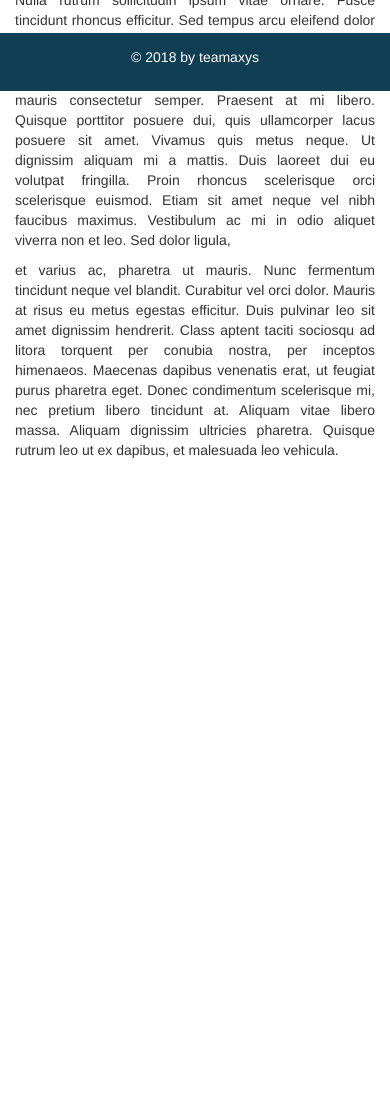
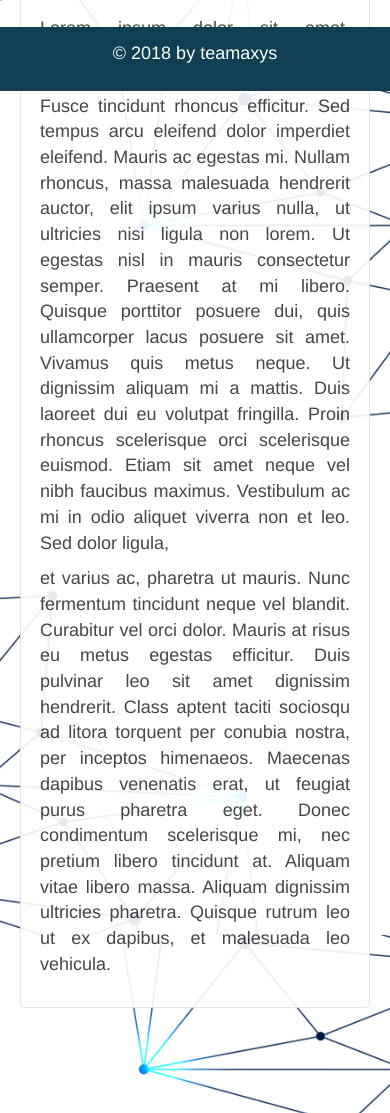
Before and after one commit to kdsuneraavinash/events, a PHP site: page / in a window 390 px wide. Shown: the part 753-1866 px from the top of the page. Before the commit the page ends 1211 px from the top, so only its background shows below. Run offline with PHP 8.4, Linux system fonts and the light colour scheme; some libraries are stand-ins or nearby versions.

Commit message:
Added a background image

```diff
--- a/about.html
+++ b/about.html
@@ -37,8 +37,8 @@
 
 
   <!-- Content -->
-  <div class="container center text-center" id="about_content">
-    <div class="jumbotron" id="about_us_text">
+  <div class="container text-center" id="about_content">
+    <div class="jumbotron well" id="about_us_text">
       <h2>
         About Us
       </h2>
--- a/css/stylesheet.css
+++ b/css/stylesheet.css
@@ -3,6 +3,14 @@
 Content
 -----------------------------------------------
 */
+
+body{
+  background-image: url("../images/background.jpg");
+  background-repeat: no-repeat;
+  background-size: cover;
+  background-position: center;
+  background-attachment: fixed;
+}
 
 h2 {
   font-weight: 800;
@@ -12,26 +20,43 @@ h3 {
   font-weight: 800;
 }
 
+p{
+  font-size: 18px;
+}
+
+.well{
+  margin: 5px;
+  background-color: #fff !important;
+}
+
 #home_content {
   margin-bottom: 100px;
+  opacity: 0.9;
 }
 
 #about_content {
   margin-bottom: 100px;
-  background-color: #103f54;
+}
+
+#welcome_text {
+  margin-top: 5%;
 }
 
 #about_us_text {
   width: 75%;
-  background-color: #fff;
-  border-radius: 20px;
   margin: 10%;
   opacity: 0.8;
+}
+
+#welcome_img{
+  margin-top: 5%;
+  width: 100%;
 }
 
 #logo_img{
   width: 30%;
 }
+
 /*
 -----------------------------------------------
 Navigation bar
--- a/index.html
+++ b/index.html
@@ -37,19 +37,20 @@
 
 
   <!-- Content -->
-  <div class="container text-justify" id="home_content">
+  <div class="container" id="home_content">
+    <div class="well text-justify">
       <div class="row">
-      <div class="col-sm-6">
+        <div class="col-sm-6" id="welcome_highlight">
           <h3>
             Lorem ipsum dolor sit amet, consectetur adipiscing elit. Aenean sit amet orci volutpat, tincidunt tellus at, mollis ligula. Aenean arcu augue, placerat sit amet porttitor.
           </h3>
-        <img id="welcome_img" class=".img-responsive img-rounded" src="https://picsum.photos/400/300/?random" alt="Welcome Image" width="100%" />
+          <img id="welcome_img" class=".img-responsive img-rounded" src="https://picsum.photos/400/300/?random" alt="[Welcome Image]"/>
         </div>
-      <div class="col-sm-6">
+        <div class="col-sm-6" id="welcome_text">
           <p>
             Lorem ipsum dolor sit amet, consectetur adipiscing elit. Nulla rutrum sollicitudin ipsum vitae ornare. Fusce tincidunt rhoncus efficitur. Sed tempus arcu eleifend dolor imperdiet eleifend. Mauris ac egestas mi. Nullam rhoncus, massa malesuada hendrerit
-          auctor, elit ipsum varius nulla, ut ultricies nisi ligula non lorem. Ut egestas nisl in mauris consectetur semper. Praesent at mi libero. Quisque porttitor posuere dui, quis ullamcorper lacus posuere sit amet. Vivamus quis metus neque. Ut dignissim
-          aliquam mi a mattis. Duis laoreet dui eu volutpat fringilla. Proin rhoncus scelerisque orci scelerisque euismod. Etiam sit amet neque vel nibh faucibus maximus. Vestibulum ac mi in odio aliquet viverra non et leo. Sed dolor ligula,
+            auctor, elit ipsum varius nulla, ut ultricies nisi ligula non lorem. Ut egestas nisl in mauris consectetur semper. Praesent at mi libero. Quisque porttitor posuere dui, quis ullamcorper lacus posuere sit amet. Vivamus quis metus neque. Ut
+            dignissim aliquam mi a mattis. Duis laoreet dui eu volutpat fringilla. Proin rhoncus scelerisque orci scelerisque euismod. Etiam sit amet neque vel nibh faucibus maximus. Vestibulum ac mi in odio aliquet viverra non et leo. Sed dolor ligula,
           </p>
           <p>
             et varius ac, pharetra ut mauris. Nunc fermentum tincidunt neque vel blandit. Curabitur vel orci dolor. Mauris at risus eu metus egestas efficitur. Duis pulvinar leo sit amet dignissim hendrerit. Class aptent taciti sociosqu ad litora torquent per conubia
@@ -59,6 +60,8 @@
         </div>
       </div>
     </div>
+  </div>
+
 
 
   <!-- Footer -->
```
Also changed, not shown: images/background.jpg (added). Lines whose indentation alone changed are shown as unchanged.
